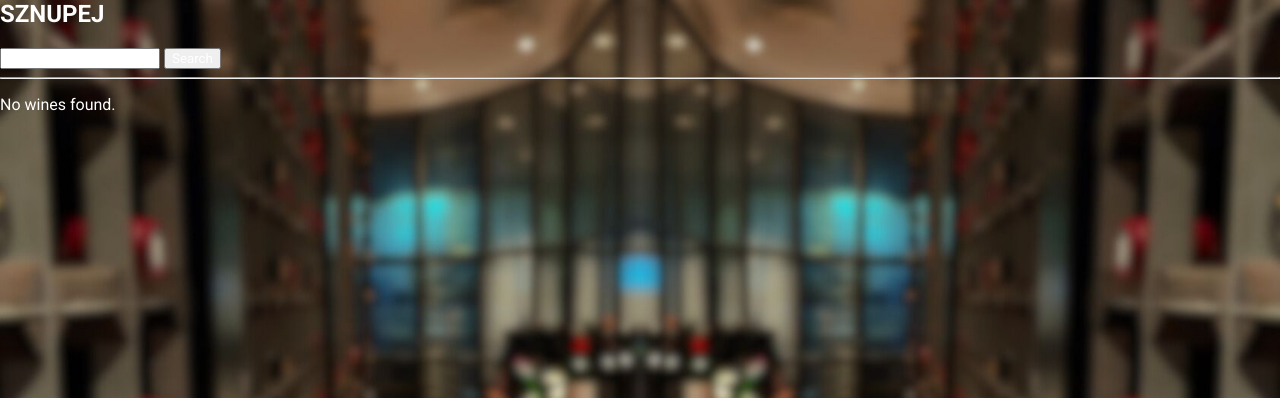
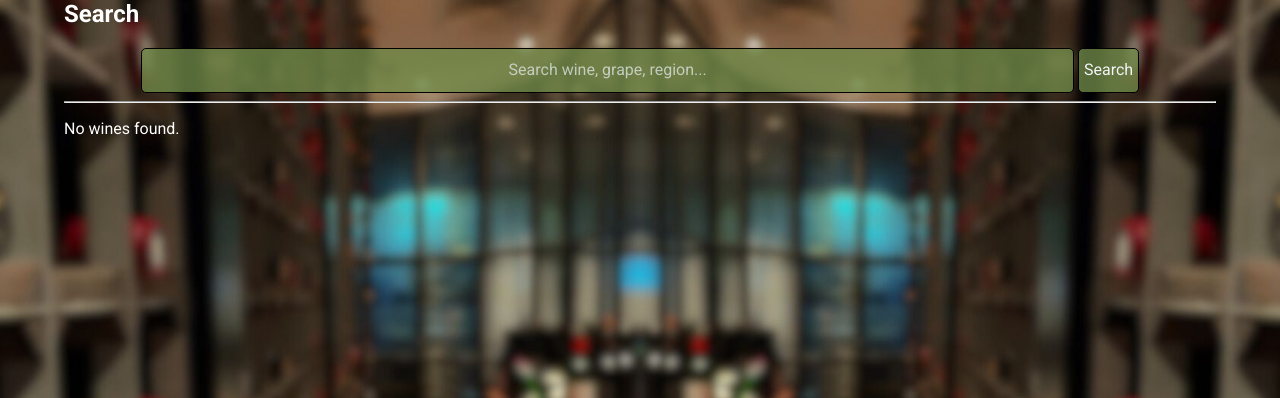
Before and after one commit to PawelKrezel/WineFinder, a Django app: page /search/ in a window 1280 px wide. Shown: the part 20-418 px from the top of the page. Run offline with Django 5.2, Linux system fonts and the light colour scheme; data that the repository does not hold is empty; parts of the project's set-up code (start-up, migrations or seed data) failed here and were passed over; some libraries are stand-ins or nearby versions.

Commit message:
initial styling of the search result cards

```diff
--- /dev/null
+++ b/wineadmin/static/wineadmin/css/search.css
@@ -0,0 +1,51 @@
+#main-container{
+    width: 90%;
+    margin-left: auto;
+    margin-right: auto;
+}
+form{
+    width: 100%;
+    margin-left: auto;
+    margin-right: auto;
+    text-align: center
+}
+a{
+    text-decoration: none;
+}
+form > *{
+    margin-right: auto;
+    margin-left: auto;
+}
+input[type="text"]{
+    width: 80%;
+}
+button{
+    width: auto;
+}
+.searchResultCard{
+    background-image: linear-gradient(51deg,#261c14ac, #73695684);
+    padding: 0.5em;
+    margin-bottom: 1em;
+}
+h3 .secondaryDetails{
+    font-size: smaller;
+}
+.secondaryDetails{
+    font-size: x-small;
+}
+.small-screen{
+    display: none;
+}
+@media only screen and (max-width: 690px){
+    .small-screen{
+        display: inline-block;
+        padding-left: 1em;
+        padding-right: 1em;
+    }
+    .big-screen{
+        display: none;
+    }
+    #main-container{
+    width: 95%;
+}
+}
--- a/wineadmin/templates/search/search.html
+++ b/wineadmin/templates/search/search.html
@@ -2,23 +2,33 @@
 
 
 {% block content %}
-<h2>SZNUPEJ</h2>
+{% load static %}
+<link rel="stylesheet" href="{% static 'wineadmin/css/search.css' %}">
+
+<section id="main-container">
+    <h2>Search</h2>
 
     <form method="GET">
-    <input type="text" name="query" placeholder="Search wine, grape, region..." value="{{ query }}">
-    <button type="submit">Search</button>
+        <input type="text" name="query" placeholder="Search wine, grape, region..." value="{{ query|default:'' }}" class="commonStyle commonStyleAsBlock">
+        <button type="submit" class="commonStyle commonStyleAsBlock big-screen">Search</button>
+        <button type="submit" class="commonStyle commonStyleAsBlock small-screen">🔎</button>
     </form>
 
     <hr>
     {% for wine in wines %}
-    <div>
         <a href="{% url 'wine_detail' wine.id %}">
-            {{ wine }}
+            <div class="searchResultCard">
+                <h3>{{ wine.wine_name }} <span class="secondaryDetails">({{ wine.vintage }})</span></h3>
+                <span class="mainDetails">{{ wine.grape }} from {{wine.region}} - {{wine.country_of_origin}}</span><br>
+                <span class="secondaryDetails">{{ wine.body }} | {{ wine.tannin }} | {{ wine.acidity }}</span>
+            </div>
         </a>
-    </div>
+
     {% empty %}
         <p>No wines found.</p>
     {% endfor %}
+</section>
+
 
 
 {% endblock %}
```
Lines whose indentation alone changed are shown as unchanged.
